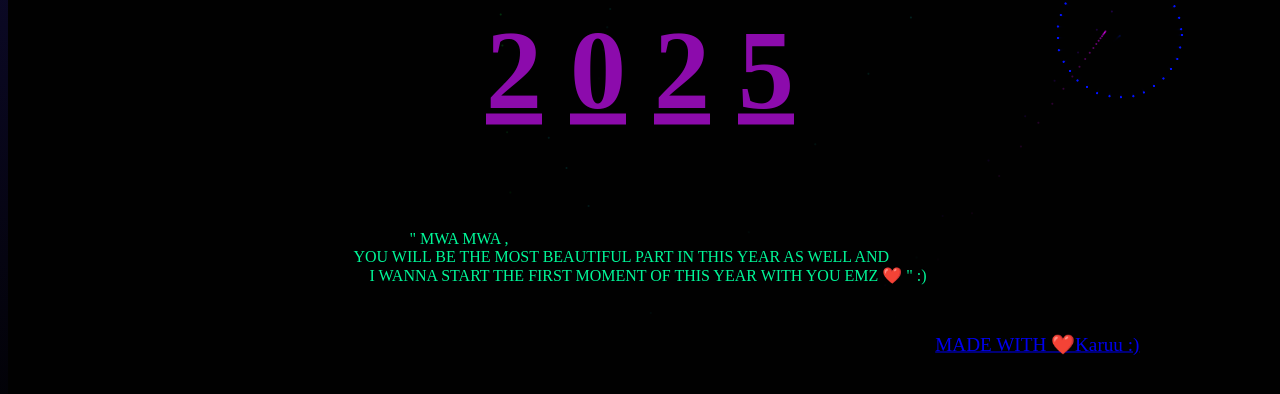
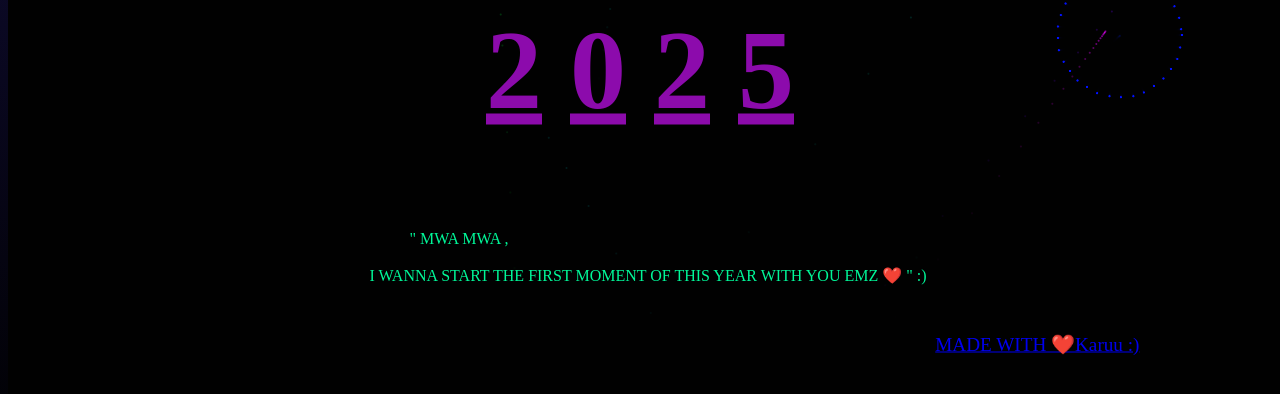
Before and after one commit to kawu0128/happy-new-year, a plain HTML site: page index.html in a window 1280 px wide. Shown: the part 386-780 px from the top of the page. Drawn offline with Linux system fonts and the light colour scheme; animation ran at ten frames a second.

Commit message:
Update index.html

```diff
--- a/index.html
+++ b/index.html
@@ -12,7 +12,7 @@
     <h2><u>New</u>&nbsp&#10084;&#65039;&nbsp<u>Year</u></h2>
     <h3><u>2</u>&nbsp<u>0</u>&nbsp<u>2</u>&nbsp<u>5</u></h3>
     <h4><a href="https://instagram.com/kxwu.a/" target="_blank">MADE WITH &#10084;&#65039;Karuu :)</a></h4>
-    <h5>&nbsp&nbsp&nbsp&nbsp&nbsp&nbsp&nbsp&nbsp&nbsp&nbsp&nbsp&nbsp&nbsp&nbsp&nbsp&nbsp&nbsp"&nbspMWA MWA ,&nbsp&nbsp&nbsp</br> &nbsp&nbsp&nbspYOU WILL BE THE MOST BEAUTIFUL PART IN THIS YEAR AS WELL AND&nbsp&nbsp&nbsp </br>&nbsp&nbsp&nbsp&nbsp&nbsp&nbsp&nbspI WANNA START THE FIRST MOMENT OF THIS YEAR WITH YOU EMZ &#10084;&#65039;&nbsp" :)&nbsp&nbsp&nbsp</h5>
+    <h5>&nbsp&nbsp&nbsp&nbsp&nbsp&nbsp&nbsp&nbsp&nbsp&nbsp&nbsp&nbsp&nbsp&nbsp&nbsp&nbsp&nbsp"&nbspMWA MWA ,&nbsp&nbsp&nbsp</br> &nbsp&nbsp&nbsp &nbsp&nbsp&nbsp </br>&nbsp&nbsp&nbsp&nbsp&nbsp&nbsp&nbspI WANNA START THE FIRST MOMENT OF THIS YEAR WITH YOU EMZ &#10084;&#65039;&nbsp" :)&nbsp&nbsp&nbsp</h5>
 <canvas id="birthday"></canvas>
 <script src="new.js"></script>
 </html>
```
